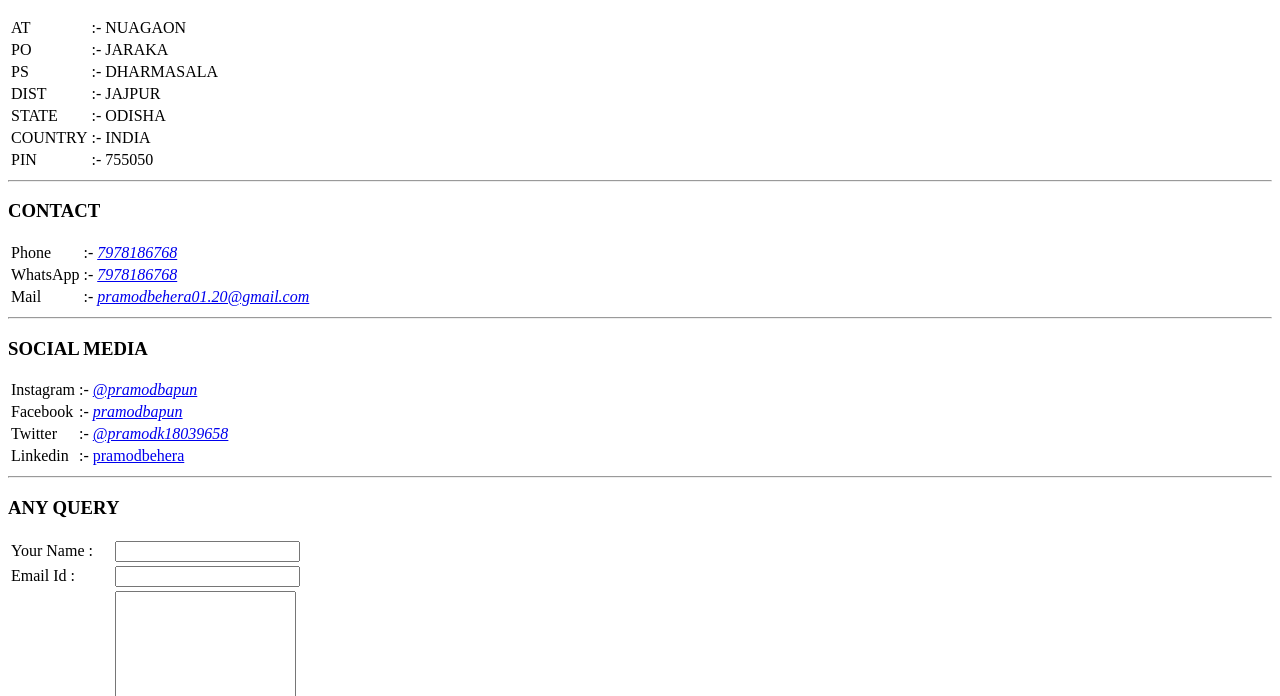
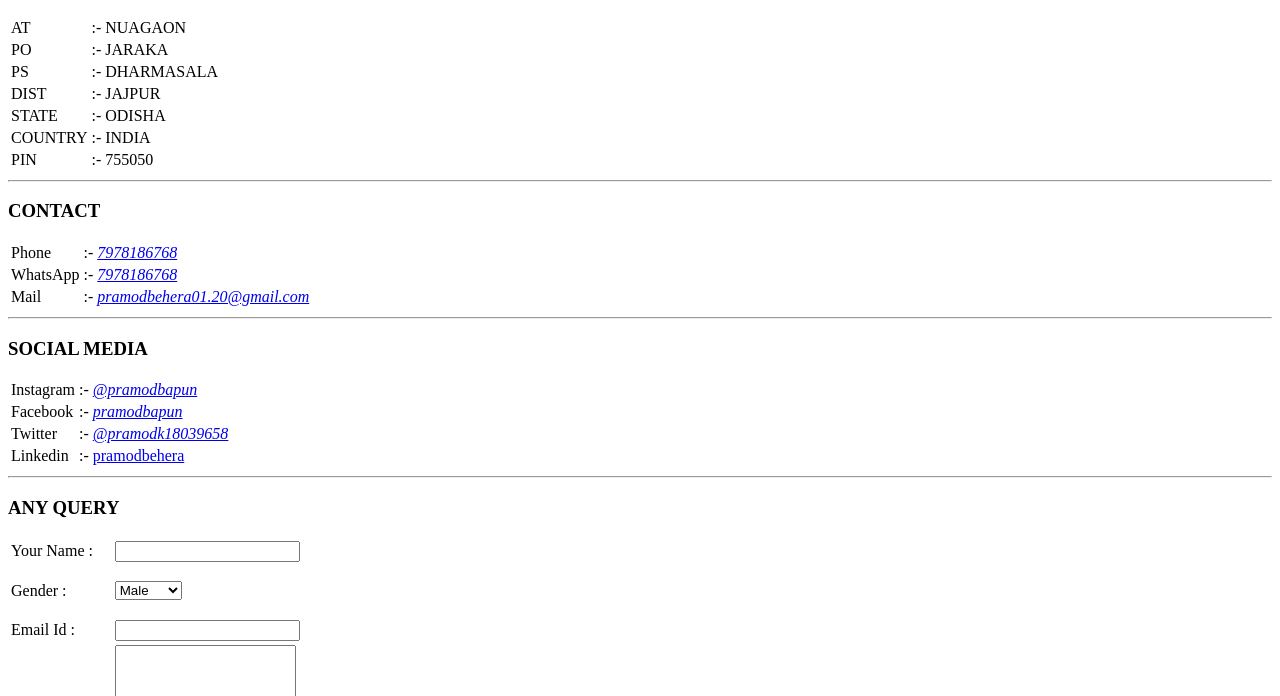
Before and after one commit to pramodbapun/CV, a plain HTML site: page Contact-Me.html in a window 1280 px wide. Shown: the part 92-788 px from the top of the page. Drawn offline with Linux system fonts and the light colour scheme.

Commit message:
Update Contact-Me.html

```diff
--- a/Contact-Me.html
+++ b/Contact-Me.html
@@ -96,6 +96,17 @@
       <td><input type="text" Name="Name" value=""><br></td>
     </tr>
     <tr>
+      <td><p>Gender :</p></td>
+      <td>
+        <select>
+           <option>Male</option>
+           <option>Female</option>
+
+        </select>
+      </td>
+
+    </tr>
+    <tr>
   <td><label>Email Id :</label></td>
   <td><input type="Email" name="Email" value=""><br></td>
     </tr>
```
